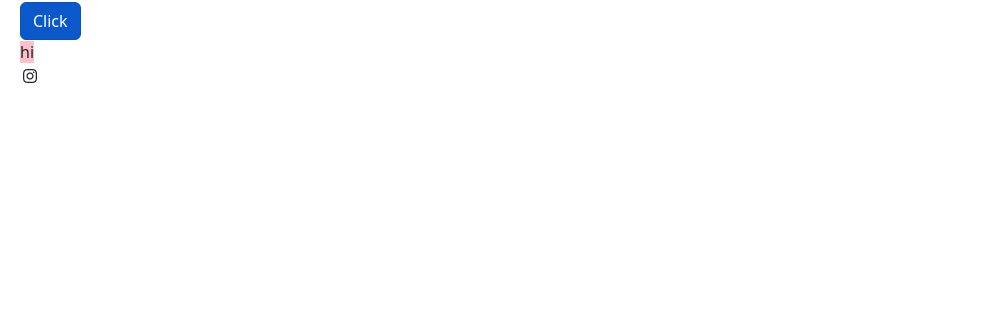
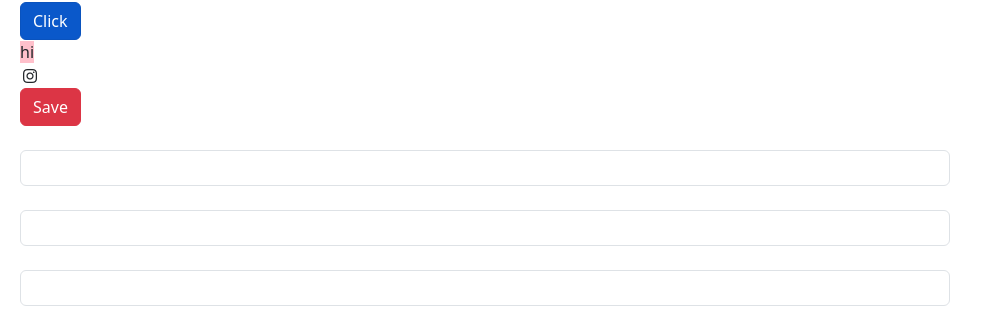
Before and after one commit to Moemen99/Polls-Client, an Angular app: page / in a window 1280 px wide. Shown: the part 504-827 px from the top of the page, without its empty margins (0-993 px from the left). Before the commit the page ends 800 px from the top, so only its background shows below. Built offline with nearby package versions, Linux system fonts and the light colour scheme.

Commit message:
Event Binding - Event Filtering - Template Variables

```diff
--- a/src/app/poll/poll.component.html
+++ b/src/app/poll/poll.component.html
@@ -28,3 +28,20 @@
       <i class="fa-brands fa-instagram"></i>
 
   </div>
+<!-- Event Bimding -->
+  <div (click)="clickDiv()">
+    <button class="btn btn-danger" (click)="onSave($event)" >
+        Save
+    </button>
+  </div>
+  <!-- //How Angular deal with Event filtering -->
+    <input class=" form-control form-check-input w-75 h-100 mt-4" (keyUp.enter)="clickEnter()" />
+
+<!-- Old Way for event filtering -->
+     <!-- <input class=" form-control form-check-input w-75 h-100 mt-4" (keyUp)="clickEnterOldWay($event)" /> -->
+
+     <!-- Getting Values from an input  -->
+      <!-- Old Way -->
+     <input class=" form-control form-check-input w-75 h-100 mt-4" (keyUp.enter)="GetValue($event)"/>
+     <!-- New Way with template Variables -->
+     <input #email class=" form-control form-check-input w-75 h-100 mt-4" (keyUp.enter)="GetValueTheNewWay(email.value)"/>
--- a/src/app/poll/poll.component.ts
+++ b/src/app/poll/poll.component.ts
@@ -21,4 +21,33 @@ export class PollComponent {
   getPools(){
     return "Add your Poll Now"
   }
+  onSave($event:any){
+    console.log("Saved Button Was Clicked",$event);
+    $event.stopPropagation();
+
+  }
+  clickDiv(){
+    console.log('Div Clicked');
+
+  }
+
+  clickEnter(){
+    console.log("Enter Clicked");
+
+  }
+
+  // clickEnterOldWay($event : any){
+  //   if($event.keyCode === 13) console.log("Enter Clicked With the old way event filtering");
+
+  // }
+
+  GetValue($event :any){
+    console.log($event.target.value);
+
+  }
+
+  GetValueTheNewWay(email:string){
+    console.log(email);
+
+  }
 }
```
